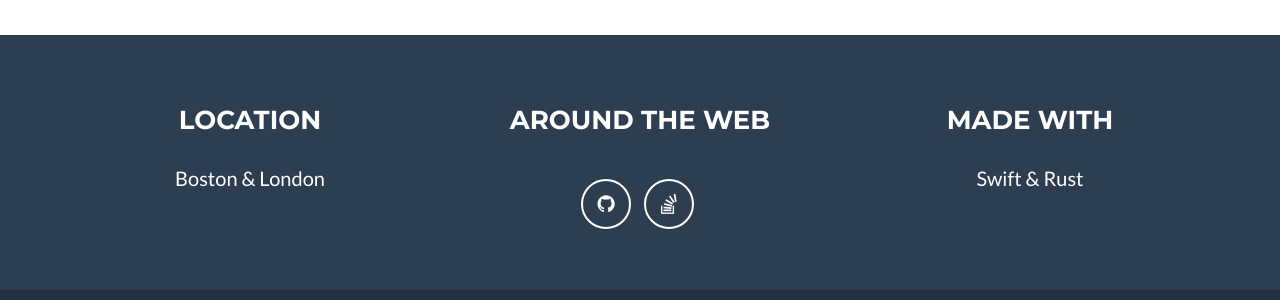
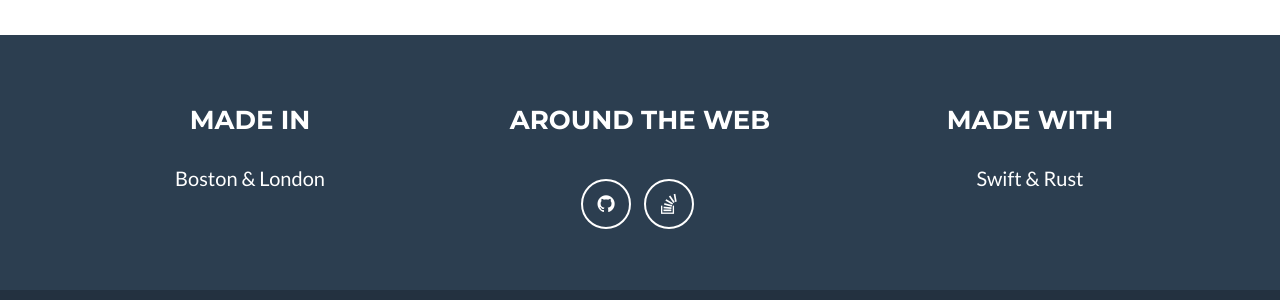
Before and after one commit to parquette/parquette.github.io, a Jekyll site: the page built from _posts/2014-07-18-project-1.markdown, in a window 1280 px wide and 900 px high, scrolled down 2533 px. Shown: the part 539-839 px from the top of the window. Built offline with Jekyll 4.4.1, drawn with Linux system fonts in a browser that asks for light colours; our own code applies the rules of GitHub Pages for plain Markdown files.

Commit message:
Checkpoint

```diff
--- a/_config.yml
+++ b/_config.yml
@@ -34,7 +34,7 @@ color:
 # Footer settings
 footer:
   copyright: Parquette
-  location: Location
+  location: Made in
   social: Around the Web
   credits: Made with
 
```
